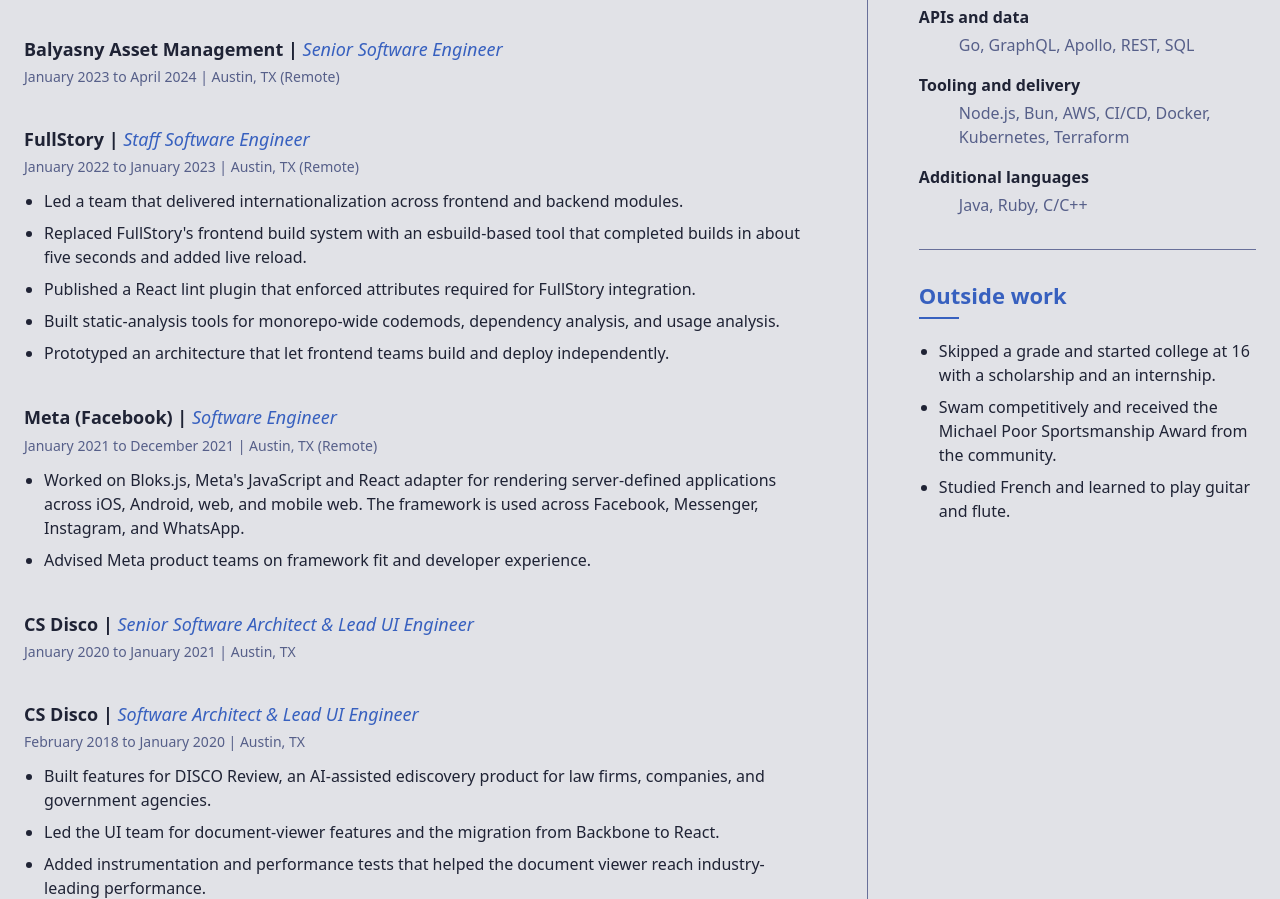
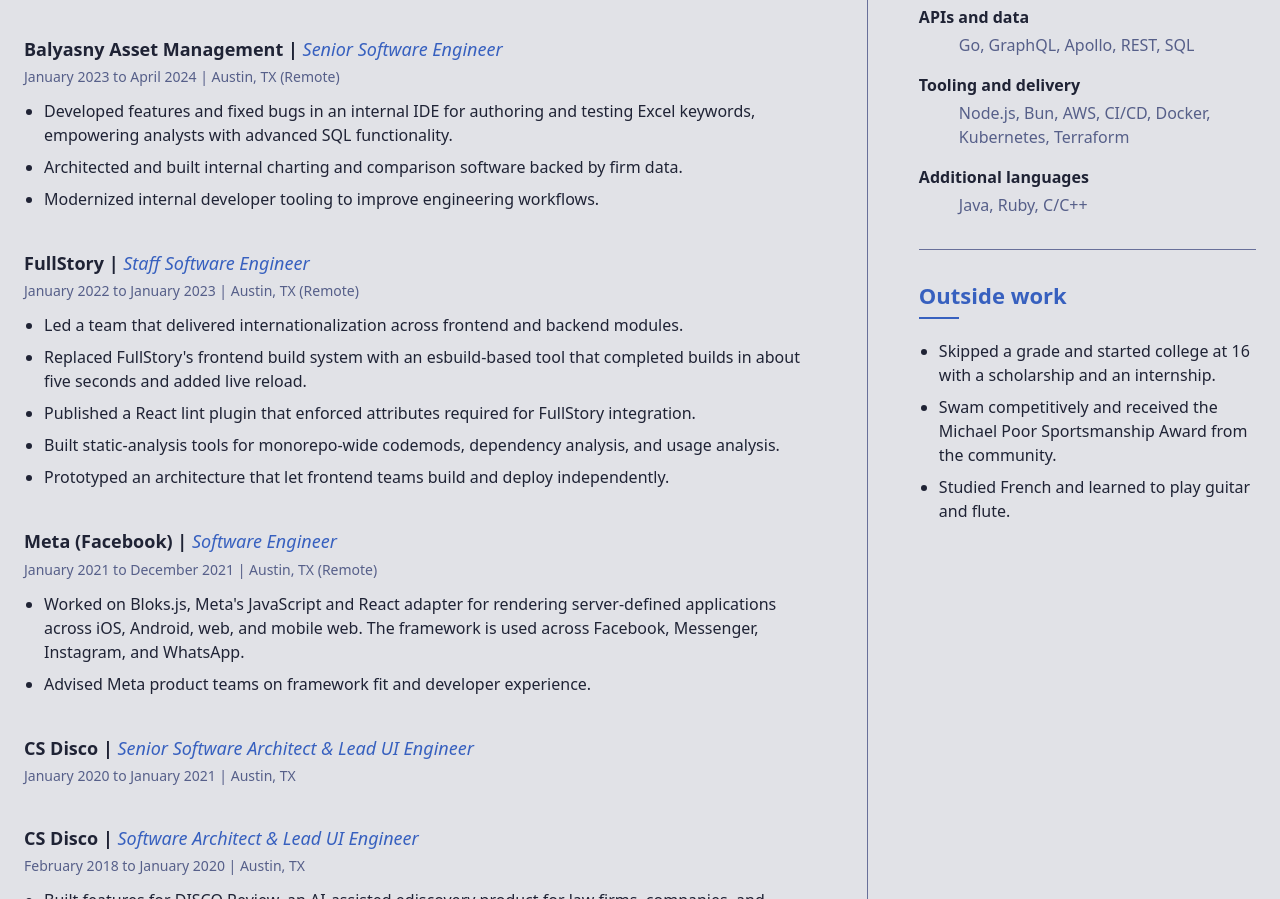
Before and after one commit to therealparmesh/parmesh-cv, a website: page public/index.html in a window 1280 px wide. Shown: the part 1169-2068 px from the top of the page. Drawn offline with Linux system fonts and the light colour scheme.

Commit message:
Add Balyasny experience

```diff
--- a/public/index.html
+++ b/public/index.html
@@ -199,6 +199,21 @@
             <span aria-hidden="true"> | </span>
             <span>Austin, TX (Remote)</span>
           </p>
+          <ul class="achievements">
+            <li>
+              Developed features and fixed bugs in an internal IDE for authoring
+              and testing Excel keywords, empowering analysts with advanced SQL
+              functionality.
+            </li>
+            <li>
+              Architected and built internal charting and comparison software
+              backed by firm data.
+            </li>
+            <li>
+              Modernized internal developer tooling to improve engineering
+              workflows.
+            </li>
+          </ul>
         </article>
 
         <article class="role">
```
